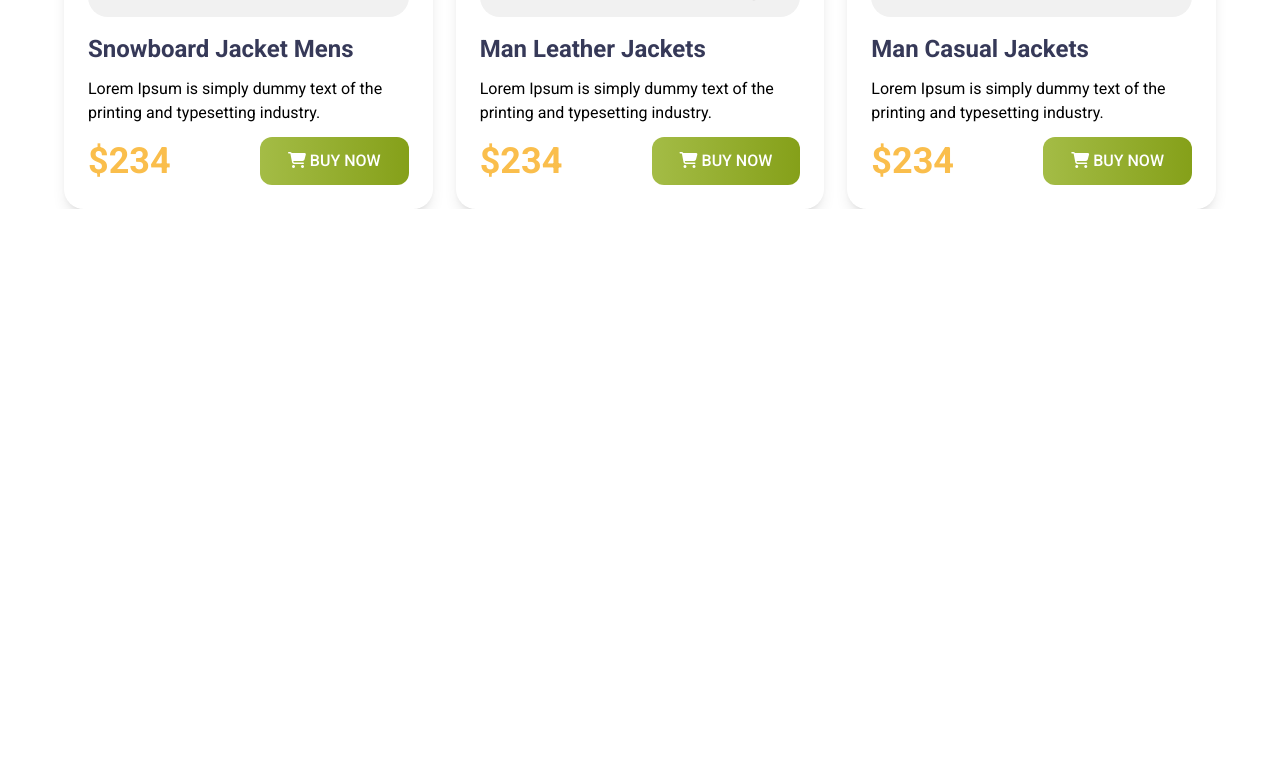
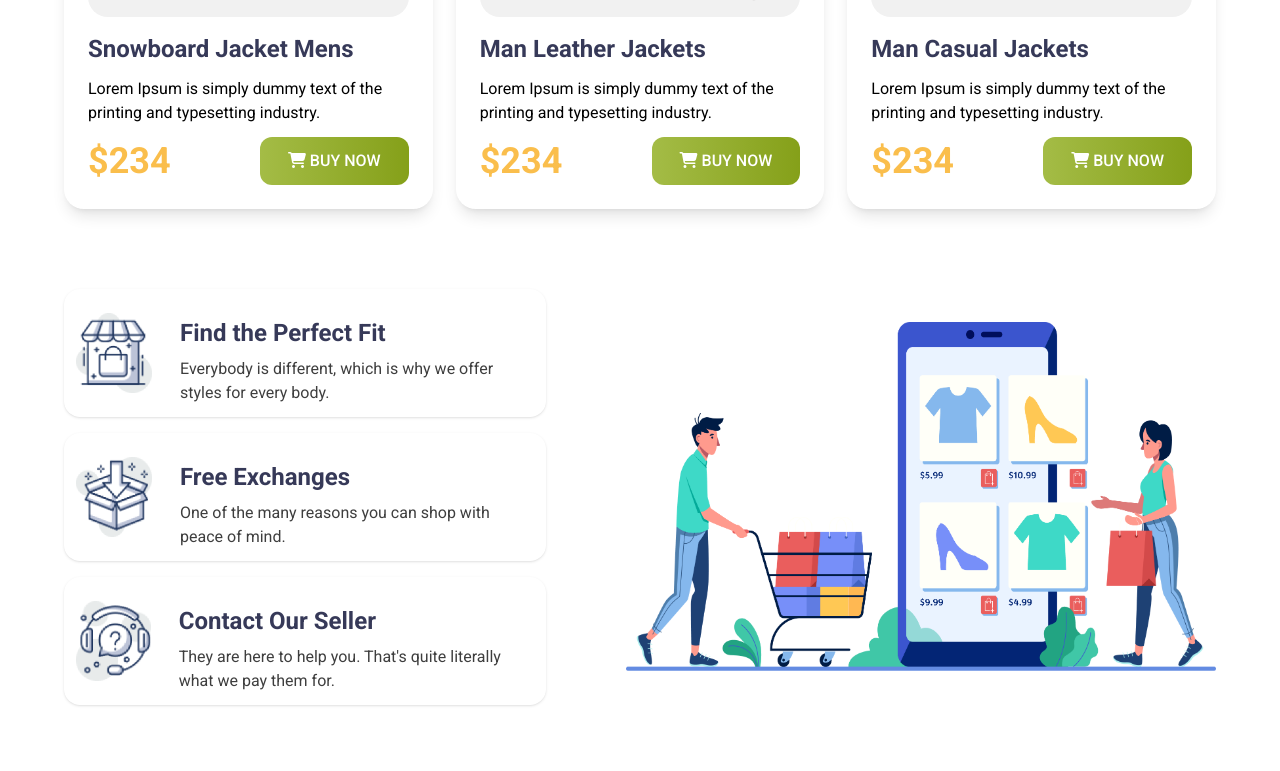
Before and after one commit to ataullah1/Penguin-Fashion-With-TailwindCSS, a plain HTML site: page index.html in a window 1280 px wide. Shown: the part 2029-2800 px from the top of the page. Before the commit the page ends 2238 px from the top, so only its background shows below. Drawn offline with nearby package versions, Linux system fonts and the light colour scheme.

Commit message:
Project done

```diff
--- a/index.html
+++ b/index.html
@@ -26,7 +26,7 @@
     </style>
   </head>
   <body class="box-border">
-    <header class="bg-[#FFFBF0;] pt-10 md:h-screen px-[5%]">
+    <header class="bg-[#FFFBF0;] py-10 md:pt-10 md:h-screen px-[5%]">
       <!-- Top header ============ -->
       <div class="flex justify-between items-center relative">
         <div>
@@ -817,7 +817,7 @@
         </div>
         <div>
           <ul
-            class="flex-col gap-3 text-black font-medium absolute top-8 p-4 right-0 text-center hidden md:bg-inherit md:static md:block md:flex md:flex-row roboto font-medium"
+            class="flex-col gap-3 text-black font-medium absolute top-8 p-4 right-0 text-center hidden md:bg-inherit md:static md:block md:flex md:flex-row roboto"
           >
             <li class="transition-[.3s] hover:scale-110">
               <a class="px-3 py-2 hover:text-fuchsia-700" href="#">Home</a>
@@ -863,15 +863,13 @@
       </div>
     </header>
     <main class="px-[5%]">
-      <section >
+      <section>
         <h1
           class="text-[#363958] bebasneue font-normal text-4xl text-center pt-12 pb-7 lg:text-5xl lg:text-left"
         >
           W0MAN JACKET
         </h1>
         <div class="lg:flex lg:gap-[2%]">
-
-
           <div class="p-6 shadow-lg rounded-[20px] sm:w-3/5 sm:m-auto">
             <img
               class="w-full px-2 py-4 bg-[#F1F1F1] rounded-[20px]"
@@ -937,13 +935,16 @@
                 <i class="fa-solid fa-cart-shopping"></i> BUY NOW
               </button>
             </div>
-        </div>     </div></section>
+          </div>
+        </div>
+      </section>
       <section>
         <h1
           class="text-[#363958] bebasneue font-normal text-4xl text-center pt-12 pb-7 lg:text-5xl lg:text-left"
         >
           MAN JACKET
-        </h1><div class="lg:flex gap-[2%]">
+        </h1>
+        <div class="lg:flex gap-[2%]">
           <div class="p-6 shadow-lg rounded-[20px] sm:w-3/5 sm:m-auto">
             <img
               class="w-full px-2 py-4 bg-[#F1F1F1] rounded-[20px]"
@@ -1009,7 +1010,81 @@
                 <i class="fa-solid fa-cart-shopping"></i> BUY NOW
               </button>
             </div>
-        </div></div>
+          </div>
+        </div>
+      </section>
+
+      <!-- Last main section ======== -->
+
+      <section
+        class="flex flex-col-reverse gap-12 py-20 sm:w-3/5 sm:m-auto lg:flex-row lg:items-center lg:gap-20 lg:w-full"
+      >
+        <div class="flex flex-col gap-6 lg:gap-4 lg:w-[45%]">
+          <div
+            class="p-8 shadow rounded-2xl lg:flex lg:items-center lg:gap-7 lg:p-3"
+          >
+            <img class="h-20 w-[76px] m-auto" src="./icons/house.png" alt="" />
+            <div>
+              <h3
+                class="pt-4 pb-2 roboto text-2xl font-bold text-[#363958] text-center lg:text-left"
+              >
+                Find the Perfect Fit
+              </h3>
+              <p
+                class="text-[#3E3E3E] text-center roboto font-normal text-base lg:text-left"
+              >
+                Everybody is different, which is why we offer styles for every
+                body.
+              </p>
+            </div>
+          </div>
+          <div
+            class="p-8 shadow rounded-2xl lg:flex lg:items-center lg:gap-7 lg:p-3"
+          >
+            <img class="h-20 w-[76px] m-auto" src="./icons/box.png" alt="" />
+            <div>
+              <h3
+                class="pt-4 pb-2 roboto text-2xl font-bold text-[#363958] text-center lg:text-left"
+              >
+                Free Exchanges
+              </h3>
+              <p
+                class="text-[#3E3E3E] text-center roboto font-normal text-base lg:text-left"
+              >
+                One of the many reasons you can shop with peace of mind.
+              </p>
+            </div>
+          </div>
+          <div
+            class="p-8 shadow rounded-2xl lg:flex lg:items-center lg:gap-7 lg:p-3"
+          >
+            <img
+              class="h-20 w-[76px] m-auto"
+              src="./icons/question.png"
+              alt=""
+            />
+            <div>
+              <h3
+                class="pt-4 pb-2 roboto text-2xl font-bold text-[#363958] text-center lg:text-left"
+              >
+                Contact Our Seller
+              </h3>
+              <p
+                class="text-[#3E3E3E] text-center roboto font-normal text-base lg:text-left"
+              >
+                They are here to help you. That's quite literally what we pay
+                them for.
+              </p>
+            </div>
+          </div>
+        </div>
+        <div class="lg:w-[55%]">
+          <img
+            class="w-11/12 m-auto lg:w-full"
+            src="./images/shopping.png"
+            alt=""
+          />
+        </div>
       </section>
     </main>
   </body>
```
Lines whose indentation alone changed are shown as unchanged.
